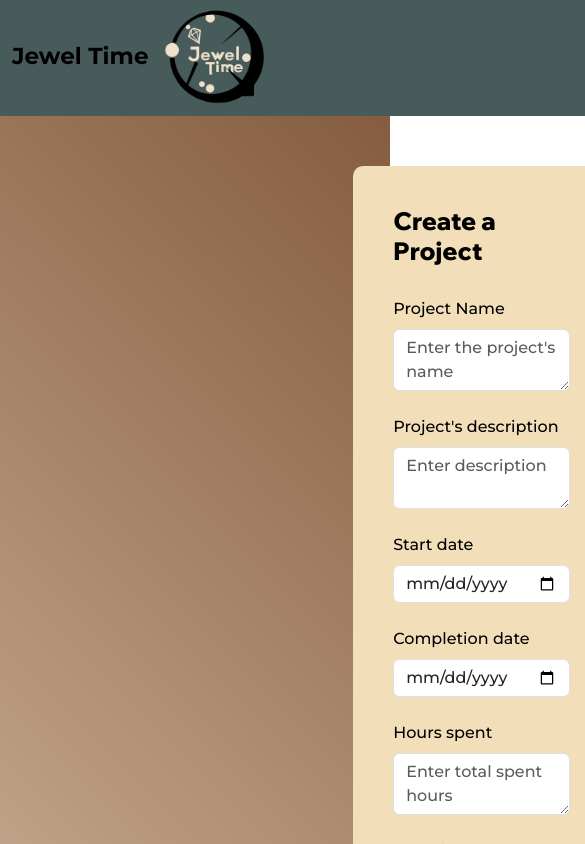
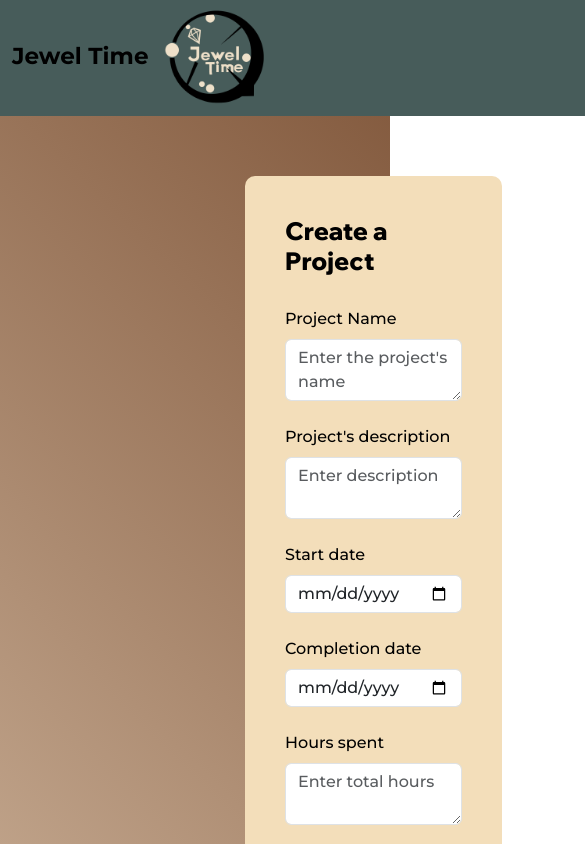
Before and after one commit to AngieCCo/front-end-jeweltime, a React (Create React App) app: page /newproject in a window 390 px wide. Shown: the top 844 px of the page, 585 px wide, since content can reach past the window. Built offline with nearby package versions, Linux system fonts and the light colour scheme; no server answers.

Commit message:
Fix the white space issue that appears when reducing the width of the page
- Removed fixed padding for the grid and adjusted margin
- Vertical white space issue still persists in mobile view in portrait mode

```diff
--- a/src/components/NewProjectForm.css
+++ b/src/components/NewProjectForm.css
@@ -1,18 +1,14 @@
 .d-grid {
     border-color: #4C4B16;
     border-radius: 10px;
-    padding-left: 100px;
-    padding-right: 100px;
 }
 
 .newProjectForm {
     padding: 40px;
-    height: min-content;
     border-radius: 10px;
     color: black;
     background-color: rgb(243, 222, 186);
-    margin-left: 30vh;
-    margin-right: 30vh;
+    margin: 10px 245px;
 }
 
 .btn-success {
--- a/src/components/NewProjectForm.js
+++ b/src/components/NewProjectForm.js
@@ -123,7 +123,7 @@ const NewProjectForm = ({ createNewProject, selectedProject, updateProject }) =>
                     name="hoursSpent"
                     value={projectFormData.hoursSpent}
                     onChange={anInputChanged}
-                    placeholder="Enter total spent hours"
+                    placeholder="Enter total hours"
                     ></textarea>
                 </div>
                 <div>
```
